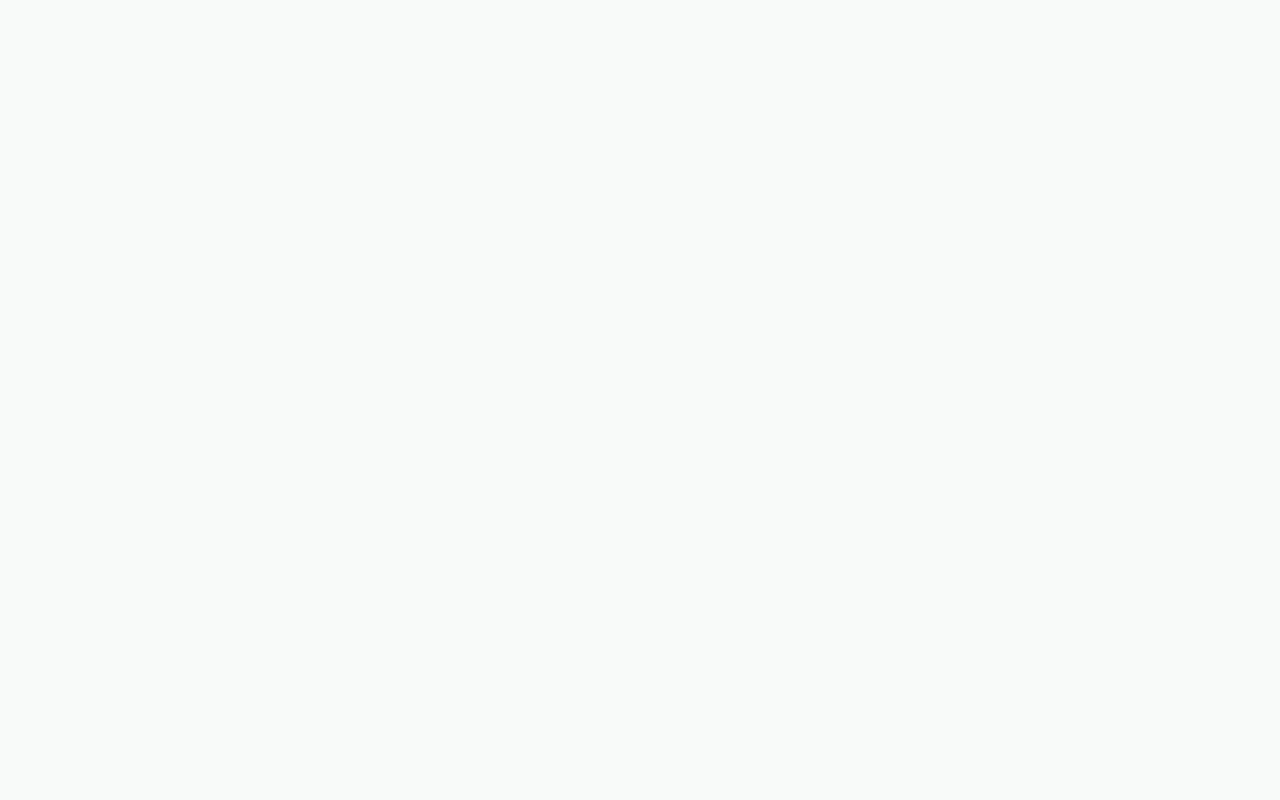
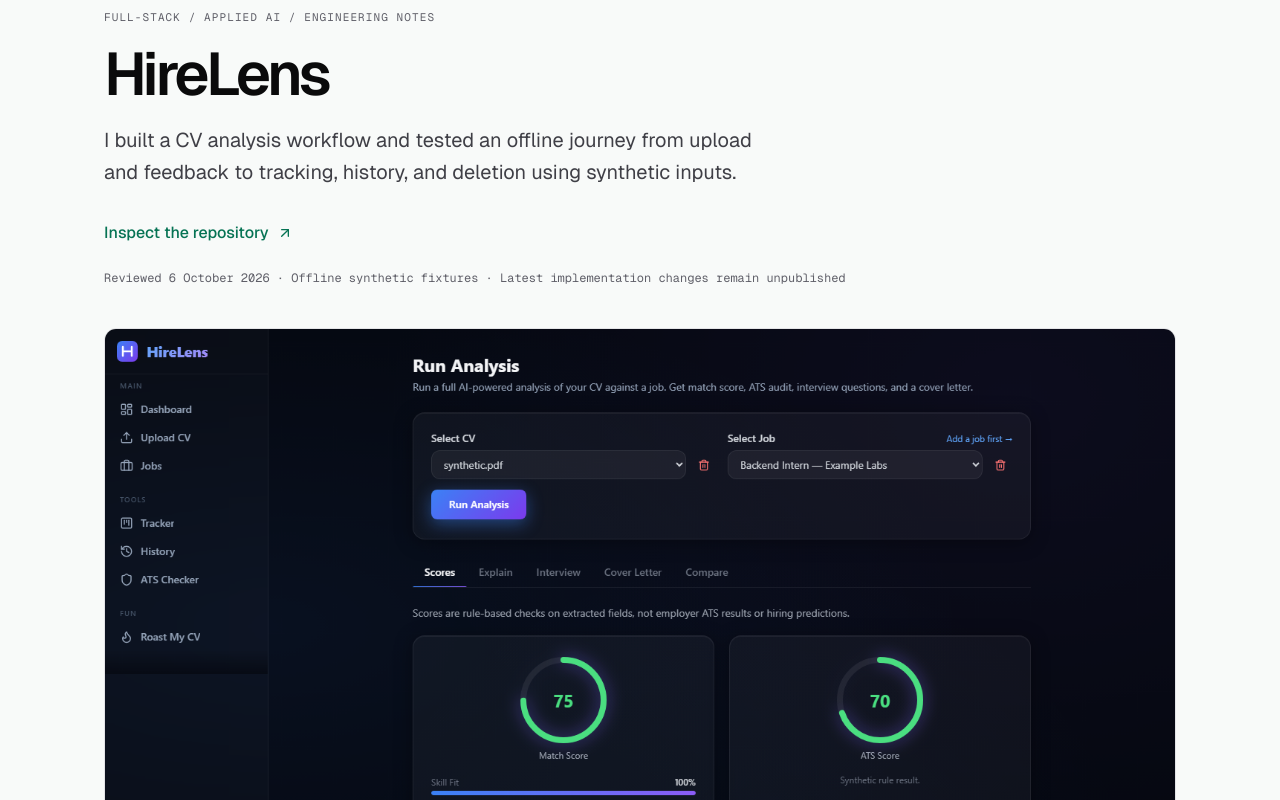
Before and after one commit to azim-haffar/azimx.dev, a Next.js app: page /projects/hirelens in a window 1280 px wide. Before the commit this address had no page. Shown: the part 220-1020 px from the top of the page. Before the commit the page ends 800 px from the top, so only its background shows below. Built offline with nearby package versions, Linux system fonts and the light colour scheme.

Commit message:
Present verified project evidence and complete case studies

```diff
--- a/src/app/projects/[slug]/page.tsx
+++ b/src/app/projects/[slug]/page.tsx
@@ -1,5 +1,6 @@
 import type { Metadata } from "next";
 import Link from "next/link";
+import Image from "next/image";
 import { notFound } from "next/navigation";
 import { ArrowLeft, ArrowUpRight } from "lucide-react";
 import { Container } from "@/components/ui/Container";
@@ -27,8 +28,10 @@ export default async function ProjectPage({ params }: { params: Promise<{ slug:
         <h1 className="mt-4 text-5xl font-semibold tracking-tight sm:text-6xl">{project.title}</h1>
         <p className="mt-5 max-w-2xl text-xl leading-relaxed text-fg-muted">{project.description}</p>
         {project.github.href && <a href={project.github.href} target="_blank" rel="noopener noreferrer" className="mt-6 inline-flex items-center gap-2 py-2 font-medium text-accent">Inspect the repository <ArrowUpRight className="h-4 w-4" aria-hidden="true" /></a>}
-        <p className="mt-4 font-mono text-xs leading-relaxed text-fg-subtle">Source reviewed 3 October 2026 · 10 Java tests passed in GitHub CI</p>
+        <p className="mt-4 font-mono text-xs leading-relaxed text-fg-subtle">{project.verification}</p>
         </div>
+        {project.evidenceHref && <a href={project.evidenceHref} target="_blank" rel="noopener noreferrer" className="mt-5 inline-flex items-center gap-2 py-2 text-sm font-medium text-blue">Published verification record <ArrowUpRight size={14} aria-hidden="true" /></a>}
+        {project.imageSrc && <figure className="my-10"><a href={project.imageSrc} target="_blank" rel="noopener noreferrer" aria-label={`Open full-size ${project.title} screenshot`} className="block overflow-hidden rounded-xl border border-border bg-surface"><Image src={project.imageSrc} alt={project.imageAlt ?? project.title} width={project.imageWidth ?? 1440} height={project.imageHeight ?? 1000} sizes="(min-width: 1024px) 850px, 100vw" className="h-auto w-full" /></a><figcaption className="mt-3 text-sm leading-6 text-fg-muted">{project.imageCaption} <span className="text-fg-subtle">Select the image for the full-size capture.</span></figcaption></figure>}
         {project.slug === "orderflow" && <OrderFlowWalkthrough />}
         {project.architecture && <figure className="my-10 rounded-xl border border-border bg-surface p-4 sm:p-6">
           {/* eslint-disable-next-line @next/next/no-img-element -- full vector architecture diagram */}
@@ -36,7 +39,7 @@ export default async function ProjectPage({ params }: { params: Promise<{ slug:
           <figcaption className="mt-4 text-sm leading-relaxed text-fg-muted">{project.architecture.caption}</figcaption>
         </figure>}
         <div className="mt-10 space-y-9">
-          {project.caseStudy.map(section => <section key={section.title} className="border-t border-border pt-7"><h2 className="text-2xl font-semibold tracking-tight">{section.title}</h2><p className="mt-3 text-base leading-8 text-fg-muted">{section.body}</p></section>)}
+          {project.caseStudy.map(section => <section key={section.title} id={section.title === "Demo" ? "demo" : undefined} className="scroll-mt-28 border-t border-border pt-7"><h2 className="text-2xl font-semibold tracking-tight">{section.title}</h2><p className="mt-3 text-base leading-8 text-fg-muted">{section.body}</p></section>)}
         </div>
         <Link href="/#contact" className="mt-12 inline-flex items-center gap-2 font-medium text-accent">Get in touch <ArrowUpRight className="h-4 w-4" aria-hidden="true" /></Link>
       </Container>
--- a/src/data/projects.ts
+++ b/src/data/projects.ts
@@ -1,50 +1,73 @@
 import type { Project } from "@/types/portfolio";
 
-// Entry order controls the showcase. Source checked 3 October 2026; runtime limits are explicit.
+// Evidence reviewed 6 October 2026. Local checks are distinct from public CI.
 export const projects: Project[] = [
   {
     slug: "orderflow", title: "OrderFlow", focus: "Event-driven backend",
-    description: "I built an order-processing demonstration to explore asynchronous messaging, database transactions, and inventory updates with Java and Spring Boot.",
+    description: "I built an order-processing backend that accepts work while Kafka is unavailable, then recovers without deducting stock twice in the verified local scenario.",
     technologies: ["Java", "Spring Boot", "Kafka", "PostgreSQL", "Redis", "Testcontainers"],
-    capabilities: ["Transactional outbox", "Duplicate-delivery guard", "10 passing CI tests"],
-    limitations: "Single outbox publisher; no authentication or load benchmarks. No public hosted demo.",
+    capabilities: ["17 local passing tests", "Kafka pause/recovery verified", "Stock-safe replay"],
+    limitations: "Local verification, not a load benchmark. Single publisher; no authentication or public hosted demo.",
+    verification: "Reviewed 6 October 2026 · 17 local tests passed · Latest measurement records remain unpublished",
     status: "in-progress", featured: true,
-    github: { href: "https://github.com/azim-haffar/OrderFlow", label: "GitHub" },
+    github: { href: "https://github.com/azim-haffar/OrderFlow", label: "Code" },
     liveDemo: { href: null, label: "Live demo" }, caseStudyHref: "/projects/orderflow", caseStudyReady: true,
-    imageSrc: "/projects/overview.png", imageAlt: "OrderFlow dashboard with order activity and infrastructure status", imageFit: "contain",
-    architecture: {
-      imageSrc: "/projects/orderflow-architecture.svg",
-      imageAlt: "OrderFlow request, PostgreSQL transactional outbox, Kafka, inventory consumer and Redis cache architecture",
-      caption: "Orders and outbox events are written in one database transaction. A poller publishes pending events to Kafka. The consumer locks the order, skips terminal states, then locks the product before updating stock.",
-    },
+    demoGuideHref: "/projects/orderflow#demo",
+    evidenceHref: "https://github.com/azim-haffar/OrderFlow/blob/550e340416dc5a81c26640009beb225bf2fa89d9/docs/engineering-record.md",
+    imageWidth: 1917, imageHeight: 916, imageSrc: "/projects/overview.png", imageAlt: "OrderFlow dashboard showing order activity and infrastructure status", imageFit: "contain",
+    imageCaption: "OrderFlow dashboard capture. The Kafka recovery observations below come from separate local checks.",
+    architecture: { imageSrc: "/projects/orderflow-architecture.svg", imageAlt: "OrderFlow transactional outbox, Kafka inventory processing and Redis cache", caption: "Order and outbox writes share a transaction. The consumer locks the order, skips terminal states, then locks the product before changing stock." },
     caseStudy: [
-      { title: "The problem", body: "An order request can finish before inventory processing does. I built this demonstration to explore how an API, database, and message broker coordinate that workflow, and what happens when those boundaries fail." },
-      { title: "My contribution", body: "This is my personal project. The repository brings together a Spring Boot API, a React dashboard, persistence, messaging, caching, Docker Compose configuration, and integration tests. These notes describe the current implementation rather than production use or measured scale." },
-      { title: "A transaction before a message", body: "OrderService saves the order and an outbox event in the same database transaction. OutboxPoller checks pending events, waits for Kafka acknowledgement, and then marks them published. Failed sends remain pending for a later poll. This separates the database commit from broker availability." },
-      { title: "Inventory and caching", body: "The consumer locks the order and processes only PLACED orders, then acquires a pessimistic product lock before checking and decrementing stock. Concurrent duplicate events therefore cannot deduct stock twice for this workflow. Client cancellation takes the same order lock. Redis caches product data, and successful inventory processing evicts the relevant cache entry; cache eviction is not atomic with the database commit." },
-      { title: "Tests and verification", body: "GitHub CI passed 10 Java tests with no failures, errors, or skipped tests: six integration tests using real PostgreSQL, Kafka, and Redis containers, plus four service regression tests. Coverage includes concurrent duplicate delivery, cancellation before processing, missing products, and insufficient stock. This verifies those cases, not general production readiness or measured scale." },
-      { title: "Known limits and next decisions", body: "A crash after Kafka acknowledgement but before marking an event published can cause redelivery; the terminal-state guard handles duplicates for this order workflow. Delivery remains at least once. The publisher assumes one instance, and there is no authentication, dead-letter recovery, or measured load benchmark. Multi-instance coordination, cancellation-versus-processing stress tests, and cache consistency remain useful next work." },
+      { title: "The problem", body: "Accepting an order and updating inventory cross database and broker boundaries. I wanted to understand what happens when Kafka stops, delivery repeats, or cancellation competes with processing." },
+      { title: "My contribution", body: "I built the Spring Boot API, order and inventory workflow, persistence, messaging, caching, React dashboard, and integration tests. Recent reliability work propagates listener failures for retry and exercises duplicate delivery, cancellation races, transaction rollback, and outbox replay." },
+      { title: "One decision: persist before publishing", body: "The API writes the order and its outbox event together in PostgreSQL. Publication is separate, so broker unavailability does not require losing the accepted order. Delivery remains at least once: an order-state guard and consistent order-before-product locking prevent repeated stock deduction for this transition." },
+      { title: "What happened when Kafka stopped", body: "In the 6 October local experiment, three orders submitted while Kafka was paused remained PLACED, their outbox rows stayed PENDING, and stock stayed at 27. After Kafka resumed, all three orders were observed CONFIRMED and their events PUBLISHED; stock became 24. Explicitly replaying one order left stock at 24. This was one controlled local scenario, not a production availability guarantee." },
+      { title: "Verification and evidence scope", body: "Existing XML reports and a fresh Maven build record show 17 local tests, with zero failures, errors, or skips: four unit tests and thirteen container-backed integration tests. Seven reliability tests cover duplicates, both cancellation-race winners, rollback/retry, and outbox replay. A separate baseline used 20 sequential orders at concurrency one. Neither that small sample nor the test count establishes throughput or production tail latency. The linked published engineering record describes the earlier 17-test run; the latest 6 October measurement artifacts remain local and unpublished." },
+      { title: "Demo", body: "Run Docker Compose from the repository, then execute ./scripts/demo.ps1 in PowerShell. The script checks order confirmation, replay with unchanged stock, cancellation conflict, and insufficient-stock cancellation. It consumes two units per run and does not reset the database. The published repository includes setup and demo instructions. This portfolio walkthrough is an architecture explanation, not a live connection to that backend." },
+      { title: "Limits and next work", body: "The outbox assumes one publisher. Permanent listener failures can block a partition; durable dead-letter recovery and authentication are absent. Cache eviction is not atomic with the database commit. Process-crash recovery, multi-instance coordination, and measured load behavior need separate verification." },
     ],
   },
   {
     slug: "hirelens", title: "HireLens", focus: "Full-stack / Applied AI",
-    description: "I built a CV analysis application with a FastAPI backend and React interface, connecting document parsing and LLM-generated feedback to a Supabase-backed workflow.",
+    description: "I built a CV analysis workflow and tested an offline journey from upload and feedback to tracking, history, and deletion using synthetic inputs.",
     technologies: ["Python", "FastAPI", "React", "JavaScript", "Supabase", "Groq"],
-    capabilities: ["CV document parsing", "Job-match analysis", "Five-language interface"],
-    limitations: "LLM feedback needs human review. Hosted end-to-end behavior and scoring quality have not been verified in this review.",
+    capabilities: ["41 local backend tests", "Desktop + mobile offline journeys", "Explicit score/advice boundaries"],
+    limitations: "Latest improvements are local and unpublished. Mocked providers; live authentication and model quality remain unverified.",
+    verification: "Reviewed 6 October 2026 · Offline synthetic fixtures · Latest implementation changes remain unpublished",
     status: "in-progress", featured: true,
-    github: { href: "https://github.com/azim-haffar/HireLens", label: "GitHub" },
-    liveDemo: { href: null, label: "Live demo" }, caseStudyHref: "/projects/hirelens", caseStudyReady: false,
-    imageSrc: "/projects/hirelens.png", imageAlt: "HireLens landing page introducing its CV analysis tools", imageFit: "contain", imageAspect: "16/9",
+    github: { href: "https://github.com/azim-haffar/HireLens", label: "Code" }, liveDemo: { href: null, label: "Live demo" },
+    caseStudyHref: "/projects/hirelens", caseStudyReady: true, demoGuideHref: "/projects/hirelens#demo",
+    imageWidth: 1440, imageHeight: 1006, imageSrc: "/projects/hirelens-analysis.png", imageAlt: "HireLens offline analysis with illustrative synthetic match and ATS scores", imageFit: "cover",
+    imageCaption: "Local offline journey with mocked authentication/API responses. Displayed fixture scores are illustrative, not employer ATS results or hiring predictions.",
+    caseStudy: [
+      { title: "The problem", body: "CV tools can blur extracted facts, rule-based scores, and generated advice. I wanted a workflow where users can inspect feedback, understand its limits, and keep analysis and tracker history consistent." },
+      { title: "My contribution", body: "I built a FastAPI backend and React interface with document processing, LLM integration, a Supabase-backed workflow, and a five-language interface. The latest local pass adds output validation, ownership checks, consistent scoring/history, streaming handling, retry states, and mobile interaction improvements. These latest changes have not yet been committed or published to the linked repository." },
+      { title: "One decision: separate facts from advice", body: "Match and ATS scores are application heuristics applied to extracted fields, not hiring predictions. Both results are computed before one history insert. Changing the CV/job pair invalidates old results; late responses are ignored. Generated advice is labeled separately, with structural checks and failure/retry states. Valid JSON alone does not prove truthful advice." },
+      { title: "Verification and evidence scope", body: "The 6 October local record reports 41 backend tests, three frontend streaming tests, two Chromium journeys at 1440×1000 and 390×844, and seven authored evaluation controls. The inspected journey report records no browser errors, unexpected external requests, or horizontal analysis overflow. Browser authentication/API responses are mocked; separate API tests execute real routers with in-memory service adapters. These layers do not establish a live browser-to-database flow, deployed Supabase permissions, or model accuracy. Authored controls test the evaluator, not a model." },
+      { title: "Demo", body: "The latest local offline runner can be launched from the frontend with HEADED=1 and npm run test:journey after installing Chromium. It walks through upload validation, job input, scoring, generation failure/retry, tracker save/update, history, deletion, and sign-out. It uses synthetic identities and mocked providers, needs no API keys, and makes no live model calls. The screenshots here show that local runner; the linked public repository does not yet contain this latest demo implementation." },
+      { title: "Limits and next work", body: "Live OAuth, Groq output quality, Supabase permissions, and email delivery remain unverified. Human review of model responses is still needed. Chromium coverage is limited to two emulated viewports and a selected journey. Parser isolation, broader accessibility checks, and dependency remediation remain priorities." },
+    ],
   },
   {
     slug: "ml-training-inspector", title: "ML Training Inspector", focus: "ML tooling / Real-time systems",
-    description: "I built a browser dashboard for inspecting PyTorch training, using FastAPI and WebSockets to stream loss, accuracy, and gradient information to React charts.",
+    description: "I built a live training dashboard and verified its charts and epoch table against a reproducible synthetic PyTorch CPU run.",
     technologies: ["Python", "PyTorch", "FastAPI", "WebSockets", "React", "JavaScript"],
-    capabilities: ["Live training metrics", "Per-class accuracy", "Manual stop + checkpoint saving"],
-    limitations: "Anomaly signals are threshold heuristics. Training results and checkpoint resume are not verified; the backend assumes a single worker.",
+    capabilities: ["Synthetic CPU demo verified", "15 backend + 2 frontend tests", "Checkpoint loading verified"],
+    limitations: "Synthetic results demonstrate the pipeline, not model quality. Resume is absent; one worker and one shared run.",
+    verification: "Reviewed 6 October 2026 · Local verification recorded 4 October · Implementation and notes published",
     status: "in-progress", featured: true,
-    github: { href: "https://github.com/azim-haffar/ml-training-inspector", label: "GitHub" },
-    liveDemo: { href: null, label: "Live demo" }, caseStudyHref: "/projects/ml-training-inspector", caseStudyReady: false,
+    github: { href: "https://github.com/azim-haffar/ml-training-inspector", label: "Code" }, liveDemo: { href: null, label: "Live demo" },
+    caseStudyHref: "/projects/ml-training-inspector", caseStudyReady: true, demoGuideHref: "/projects/ml-training-inspector#demo",
+    evidenceHref: "https://github.com/azim-haffar/ml-training-inspector/blob/028e94f9368dbf1362e5ee453e721c493581c108/ENGINEERING_NOTES.md",
+    imageWidth: 1265, imageHeight: 1968, imageSrc: "/projects/ml-training-dashboard.jpg", imageAlt: "ML Training Inspector showing measured synthetic CPU demo loss, accuracy and gradient charts", imageFit: "cover", imagePosition: "50% 42%",
+    imageCaption: "Actual dashboard from a seeded two-epoch synthetic CPU run. The observed metrics verify the visualization pipeline, not real-world predictive quality. Checkpoint resume is unavailable.",
+    caseStudy: [
+      { title: "The problem", body: "A training loop can produce numbers without making its behavior understandable. I built a browser dashboard to expose loss, accuracy, gradients, class-level results, and run state while training progresses." },
+      { title: "My contribution", body: "I connected PyTorch training to FastAPI and WebSockets, built React charts and an accessible epoch table, and added manual stopping and checkpoint saving. Recent work corrects example-weighted loss aggregation, bounds per-client queues, handles disconnects and terminal outcomes, and adds a seeded, download-free CPU demonstration." },
+      { title: "One decision: keep run ownership explicit", body: "The backend deliberately supports one shared run in one worker. Conflicting starts receive HTTP 409. Bounded client queues protect memory, and reconnects recover status and the latest epoch metadata rather than promising missed chart history. Stopped and error states remain distinct from successful completion." },
+      { title: "Verification and evidence scope", body: "The published record reports 15 backend tests and two frontend tests, plus a successful production build. A real browser CPU run rendered charts and an epoch table whose values matched the demo. The seeded SimpleCNN run used two epochs, 160 synthetic training examples, and 80 validation examples. Model/optimizer loading reproduced validation metrics, but scheduler, random-state, and sampler state are not preserved, so resume is absent. The measured synthetic accuracy is not evidence of generalization." },
+      { title: "Demo", body: "Follow the published README to install the CPU demo dependencies and run python scripts/demo.py. For the browser walkthrough, start the backend with one worker and the frontend, choose the synthetic dataset, and run two SimpleCNN epochs. Inspect the charts and matching epoch table, then explore stop and snapshot controls. The capture on this page comes from the verified synthetic run. No public hosted service is linked." },
+      { title: "Limits and next work", body: "GPU runs, full CIFAR-10 training, ResNet9 training, containers, and cross-platform repeatability were not verified in that record. There is no authentication or per-user ownership. Heuristic gradient signals have no detection-quality evaluation; some near-zero gradients can be benign. Checkpoint resume and reconnect chart-history replay are not implemented." },
+    ],
   },
 ];
```
Also changed, not shown: src/components/ui/ProjectCard.tsx (+4 -4 lines), src/types/portfolio.ts (+7 -0 lines), public/projects/hirelens-analysis.png (added), public/projects/ml-training-dashboard.jpg (added).
